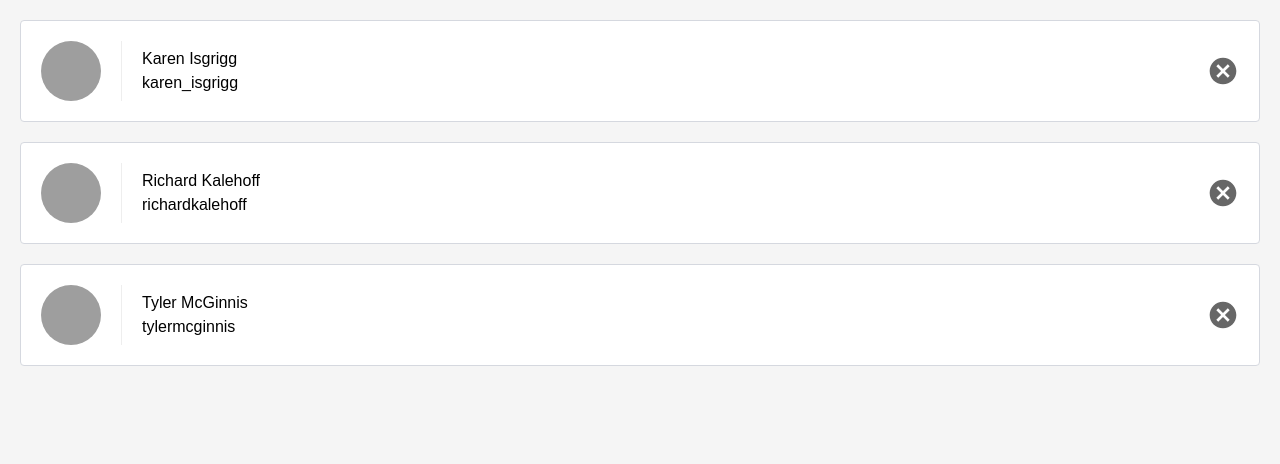
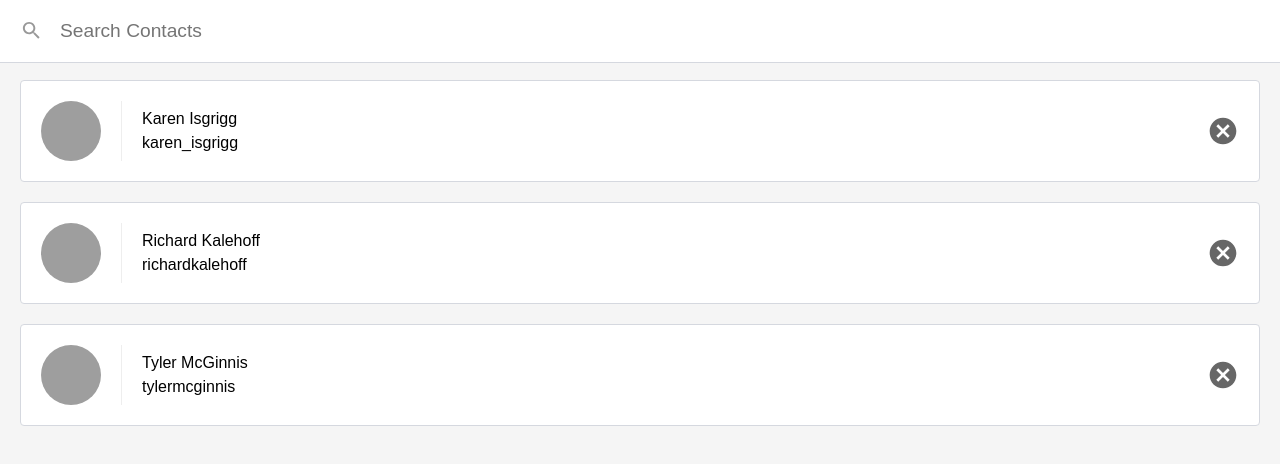
Before and after one commit to deanmac5/urc_contacts, a React (Create React App) app: page / in a window 1280 px wide. Shown: the top 464 px of the page. Built offline with nearby package versions, Linux system fonts and the light colour scheme.

Commit message:
End of lesson 3

```diff
--- a/package.json
+++ b/package.json
@@ -3,8 +3,11 @@
   "version": "0.1.0",
   "private": true,
   "dependencies": {
+    "escape-string-regexp": "^1.0.5",
+    "prop-types": "^15.6.1",
     "react": "^15.6.1",
-    "react-dom": "^15.6.1"
+    "react-dom": "^15.6.1",
+    "sort-by": "^1.2.0"
   },
   "devDependencies": {
     "react-scripts": "1.0.7"
--- a/src/ListContacts.js
+++ b/src/ListContacts.js
@@ -1,9 +1,65 @@
-import React from 'react'
+import React, {Component} from 'react'
+import PropTypes from 'prop-types'
 
-function ListContacts(props) {
+class ListContacts extends Component {
+    static propTypes = {
+        contacts: PropTypes.array.isRequired,
+        onDeleteContact: PropTypes.func.isRequired,
+    }
+
+    state = {
+        query: ''
+    }
+
+    updateQuery = (query) => {
+        this.setState(() => ({
+            query: query.trim()
+        }))
+    }
+
+    clearQuery = () => {
+        this.updateQuery('')
+    }
+
+    render() {
+        const { query } = this.state
+        const { contacts, onDeleteContact } = this.props
+        const showingContacts = query === ''
+            ? contacts
+            : contacts.filter((c) => (
+                c.name.toLowerCase().includes(query.toLowerCase())
+            ))
+
+
+
         return (
+            <div className='list-contacts'>
+
+                <div className='list-contacts-top'>
+                    <input
+                        className='search-contacts'
+                        type='text'
+                        placeholder='Search Contacts'
+                        value={query}
+                        onChange={(event) => this.updateQuery(event.target.value)}
+                    />
+
+
+                </div>
+                {showingContacts.length !== contacts.length && (
+                    <div className='showing-contacts'>
+                    <span>
+                        Now showing {showingContacts.length} of {contacts.length}
+                    </span>
+                    <button onClick={this.clearQuery}>
+                        Show All
+                    </button>
+
+                    </div>
+                )}
+
                 <ol className='contact-list'>
-            {props.contacts.map((contact) => (
+                    {showingContacts.map((contact) => (
                         <li key={contact.id} className='contact-list-item'>
                             <div
                                 className='contact-avatar'
@@ -16,16 +72,21 @@ function ListContacts(props) {
                                 <p>{contact.handle}</p>
                             </div>
                             <button
-                        onClick={() => props.onDeleteContact(contact)}
+                                onClick={() => onDeleteContact(contact)}
                                 className='contact-remove'>
                                 Remove
                             </button>
                         </li>
                     ))}
                 </ol>
-    );
+            </div>
+
+        )
+    }
 }
 
+ListContacts.propTypes = {
 
+}
 
 export default ListContacts
```
Also changed, not shown: 1 other file (tests, documents, lock files or other folders). Lines whose indentation alone changed are shown as unchanged.
